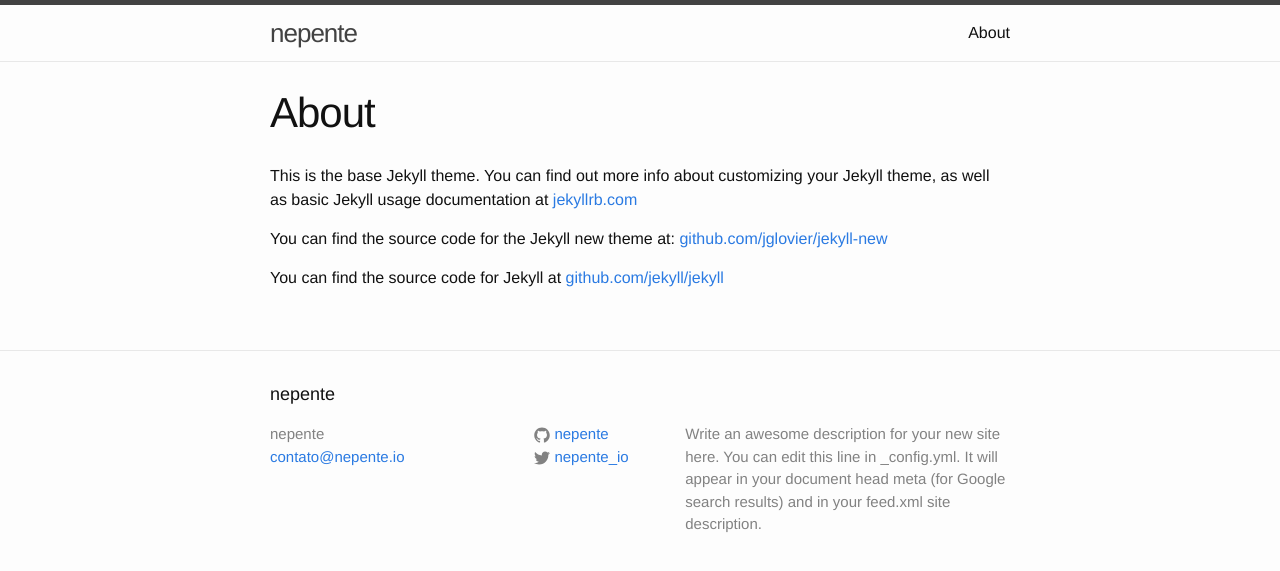
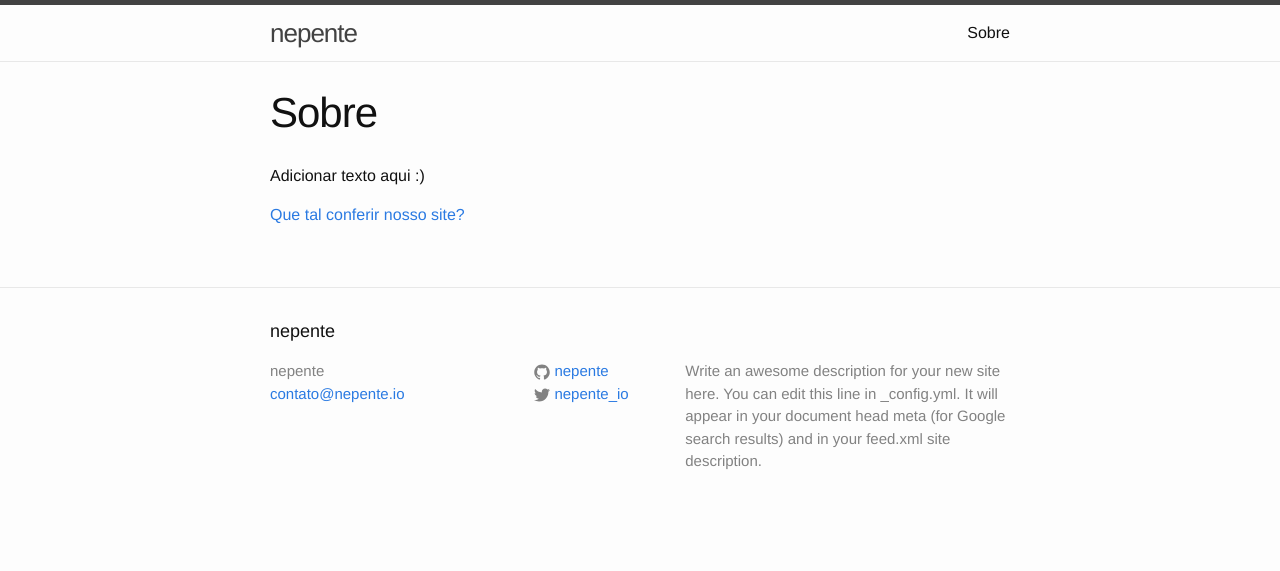
Before and after one commit to williangringo/blog, a Jekyll site: the page built from about.md, in a window 1280 px wide. Shown: the top 571 px of the page. Built offline with Jekyll 4.4.1, drawn with Linux system fonts in a browser that asks for light colours.

Commit message:
:memo: Atualização de i18n

```diff
--- a/about.md
+++ b/about.md
@@ -1,11 +1,9 @@
 ---
 layout: page
-title: About
-permalink: /about/
+title: Sobre
+permalink: /sobre/
 ---
 
-This is the base Jekyll theme. You can find out more info about customizing your Jekyll theme, as well as basic Jekyll usage documentation at [jekyllrb.com](http://jekyllrb.com/)
+Adicionar texto aqui :)
 
-You can find the source code for the Jekyll new theme at: [github.com/jglovier/jekyll-new](https://github.com/jglovier/jekyll-new)
-
-You can find the source code for Jekyll at [github.com/jekyll/jekyll](https://github.com/jekyll/jekyll)
+<a href="http://nepente.io/" target="_blank">Que tal conferir nosso site?</a>
```
